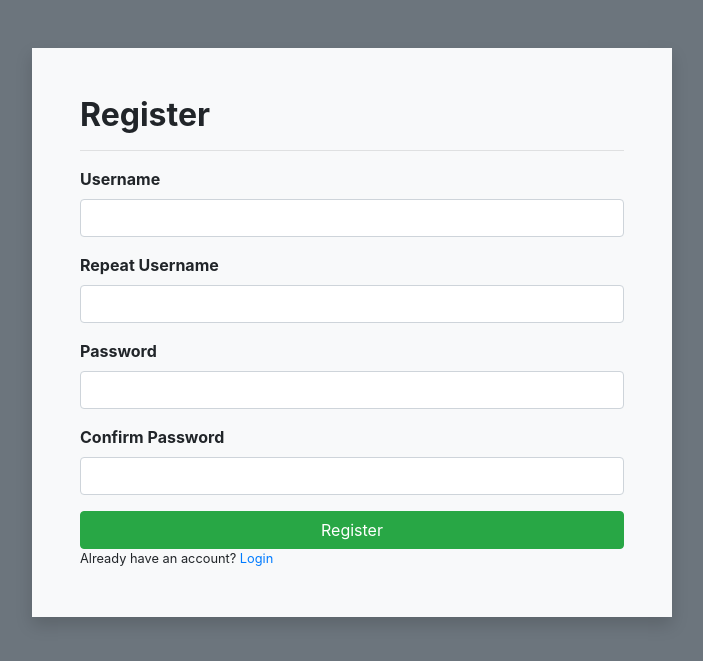
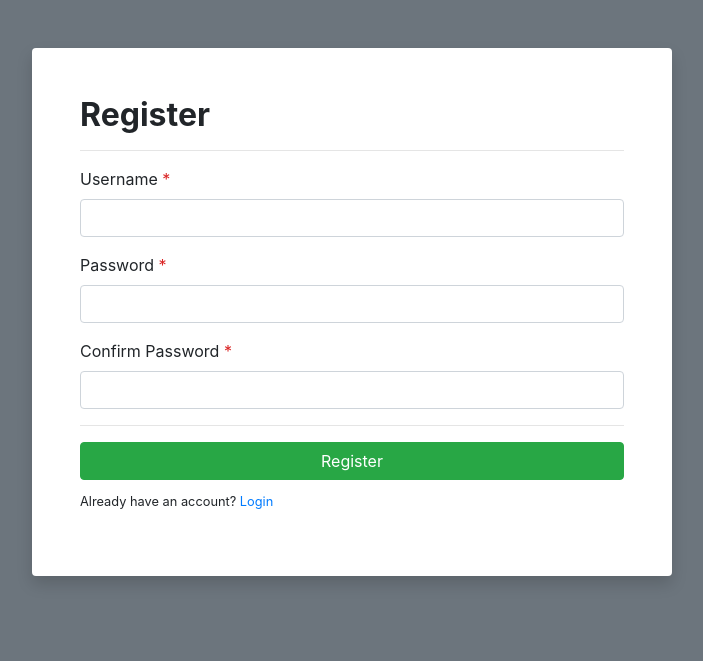
Before and after one commit to EuphoriaForever/php-1, a PHP site: page /register.php in a window 1280 px wide. Shown: the part 56-717 px from the top of the page, without its empty margins (288-991 px from the left). Run offline with PHP 8.4, Linux system fonts and the light colour scheme; data comes from the database, SQL or seed files in the repository.

Commit message:
revamp register page

```diff
--- a/register.php
+++ b/register.php
@@ -3,214 +3,120 @@
 <head>
   <meta charset="UTF-8">
   <meta name="viewport" content="width=device-width, initial-scale=1.0">
-  <title>Register</title>
   <link href="https://stackpath.bootstrapcdn.com/font-awesome/4.7.0/css/font-awesome.min.css" rel="stylesheet" integrity="sha384-wvfXpqpZZVQGK6TAh5PVlGOfQNHSoD2xbE+QkPxCAFlNEevoEH3Sl0sibVcOQVnN" crossorigin="anonymous">
   <link rel="stylesheet" href="./styles/bootstrap.min.css">
   <link rel="stylesheet" href="https://stackpath.bootstrapcdn.com/bootstrap/4.4.1/css/bootstrap.min.css" integrity="sha384-Vkoo8x4CGsO3+Hhxv8T/Q5PaXtkKtu6ug5TOeNV6gBiFeWPGFN9MuhOf23Q9Ifjh" crossorigin="anonymous">
-
+  <link rel="stylesheet" href="./styles/chess.css">
+  <title>Register</title>
 </head>
 <body class="bg-secondary">
   <?php
-
-    session_start(); #start session in each form validation page so that we can all access the super global var $_SESSION
-
+    # start session, connect to database, and print navbar
+    session_start();
+    include "connectDB.php";
     include "./includes/navIntro.php";
 
-
-
-      if(!isset($_SESSION['users'])) { # check if this is your first user account, if it is--create the users array
-        $_SESSION['users'] = array();
-
-        #since my login validation is gonna rely on $_SESSION, i will have to get the admin account from the database and store it onto a $_SESSION
-        $conn = new mysqli("localhost","root","","im2");
-
-        if($conn->connect_error){
-          die("Connection failed: " . $conn->connect_error);
+    if(!isset($_SESSION['regErr'])) {
+      $_SESSION['regErr'] = array();
     }
 
-        $sql = "SELECT * from users WHERE type='user' ";
-        $result = $conn->query($sql);
-        if($result->num_rows > 0 ){
-          $row = $result->fetch_assoc();
-
-            #here I am creating an associative array, which we'll also make for future accounts
-            $_SESSION['users'][$row['username']] =  array('id'=>$row['user_id'],'password' => $row['password'], 'type' => $row['type'], 'name' => $row['username']);
-            mysqli_close($conn);
-          }
+    # usable functions
+    function checkErr($err) {
+      return in_array($err, $_SESSION['regErr']);
     }
 
 
+    if(isset($_POST['register'])) {
+      $username = $_POST['username'];
+      $pass = $_POST['password'];
+      $confirm = $_POST['confirm'];
 
-
-    if(isset($_SESSION['Succeed'])) { # if there is already a detected login session, redirect to welcome page
-      header("Location: welcome.php");
+      if(strlen($username) < 4) {
+        $_SESSION['regErr']['username'] = 'Username must be at least 4 characters long.';
       }
 
-    if(isset($_SESSION['err']) && $_SESSION['err'] == "no_account") { # this error was set in login.php || if you tried to login with an email that is not linked to any account, it will flag an alert on your screen and then delete the error so it does not keep repeating
-      error("That account does not exist! Please make a new account below.");
-      unset($_SESSION['err']);
+      $findUsername = $conn->query("SELECT * FROM users WHERE username = '$username'");
+
+      if($findUsername->num_rows > 0) {
+        $_SESSION['regErr']['username'] = 'That username is already taken.';
       }
 
-    //THE FOLLOWING BLOCKS OF CODES ARE SOLELY FOR $_POST['register], it's a lot but it's to make sure it's aight.
-
-    if(isset($_POST['register'])) { #if you hit the register button
-      $_SESSION['registration_errors'] = array(); #create a session array that will hold all the errors you've encountered so far
-                  #this will be useful when we have to flag our errors on the form. bec we'll be using in_array() function
-
-      $username = $_POST['username'];
-      $password = $_POST['password'];
-      $type = $_POST['TYPE'];
-
-    //   # check if email is valid
-    //   if(!filter_var($_POST['email'], FILTER_VALIDATE_EMAIL)) {
-    //     addErr('email'); #addErr() is a function I made to store which variables have an error in.  naa rani siyas ubos
-    //   }
-
-      # check if username is 5+ characters but also not more than 10
-      if(strlen($_POST['username']) < 5 || strlen($_POST['username']>10)) {
-        addErr('username');
+      if(strlen($pass) < 8 || strlen($pass) > 12) {
+        $_SESSION['regErr']['password'] = 'Password must be 8 - 12 characters long.';
       }
 
-      # check if username match
-      if($_POST['username'] != $_POST['repeatUsername']) {
-        addErr('repeatUsername');
+      if(strcmp($pass, $confirm) !== 0) {
+        $_SESSION['regErr']['confirm'] = 'Passwords do not match.';
       }
 
-      # check if password is 8+ characters
-      if(strlen($_POST['password']) < 8) {
-        addErr('password');
+      if(empty($_SESSION['regErr'])) {
+        $register = "INSERT INTO users(username,password,type) VALUES('$username','$pass','user')";
+
+        if($conn->query($register) === TRUE) {
+          addAlert("Account successfully made! Please login below.", "success");
+          header("Location: login.php");
+        } else {
+          addAlert("Something went wrong!<br>".$conn->error, "danger");
+        }
+      }
+    } else {
+      $_SESSION['regErr'] = array();
     }
 
-      # check if passwords match
-      if($_POST['password'] != $_POST['repeatPass']) {
-        addErr('repeatPass');
-      }
-
-      if(count($_SESSION['registration_errors']) == 0) { #if you did not encounter any errors, delete error array
-        unset($_SESSION['registration_errors']);
-
-        if(!isset($_SESSION['users'])) { # check if this is your first user account, if it is--create the users array
-          $_SESSION['users'] = array();
-        }
-
-
-        if(isset($_SESSION['users'][$_POST['username']])) { # if all inputs are valid BUT that email is already in use, flag an alert
-          error("That username is already in use! Please use another username or <a href='./login.php'>login</a> into your account.");
-
-        } else { # if all inputs are valid, save all information as key-value pairs (associative array) using the email as your key
-                  $conn = new mysqli("localhost","root","","im2");
-
-                   if($conn->connect_error){
-                     die("Connection failed: ".$conn->connect_error);
-                    }//end of checking for connection error
-
-
-                        $sql ="INSERT INTO users (user_id,username,password,type) VALUES ('','$username','$password','$type')";
-                        if($conn->query($sql)===TRUE){
-                             $_SESSION['users'][$_POST['username']] =  array('password' =>$password, 'type' =>$type,'name'=>$username);
-                             $_SESSION['newAccount'] = true; # quick session variable just to create a success flag in login.php page to alert you that your account was made succesfully when it redirects
-                            header("Location: login.php");
-                            mysqli_close($conn);
-
-                        }//end For Inserting to users
-
-        }//end for else
-
-    }//end of IF no errors
-
-
-
-    } else { # else, if you simply loaded the page and didn't do a form submission, unset any underlying registration errors--so that they're not constantly flagging every refresh/load
-      unset($_SESSION['registration_errors']);
-    }//END OF CONDITIONS FOR REGISTERING
-
-
-    //THESE ARE NOW THE FUNCTIONS THAT HAVE BEEN UTILIZED ABOVE AND ON THE FORMS
-
-    function checkErr($err) { # checker function so I don't have to type all of this repeatedly
-      return !empty($_SESSION['registration_errors']) && in_array($err, $_SESSION['registration_errors']);
-    }
-
-    function feedback($content) { # echo invalid feedback so I don't have to retype
-      echo "<div class='invalid-feedback'>".$content."</div>";
-    }
-
-    function addErr($err) { # add error, no retype
-      array_push($_SESSION['registration_errors'], $err);
-    }
-    function error($content) { # NO RETYPE FLAG ALERT
-      echo "<div class='alert alert-danger w-50 mx-auto my-4'>".$content."</div>";
-    }
-
-    // if(isset($_GET['destory'])){
-    //   session_destroy();
-    // }
+    displayAlert();
   ?>
 
-  <div class="container w-50 position-relative mx-auto p-5 my-5 bg-light shadow">
+  <div class="container bg-white w-50 mx-auto p-5 my-5 shadow rounded">
     <h2 class="font-weight-bold">Register</h2>
     <hr>
-
-    <!--
-      * create registration form
-      * I have php checkers per input to note when I should flag an error or not
-      * I also have a feedback printer so they are prompted as to why their input was considered invalid
-      * in an ideal world, I would've taken the time to reinstate the value in each input if you had an error
-    -->
-
-      <form action="<?php echo $_SERVER['PHP_SELF'] ?>" method="POST" class="d-flex flex-column justify-content-center">
+    <form action="<?php echo $_SERVER['PHP_SELF']; ?>" method="post">
       <div class="form-group">
-          <label for="username" class="font-weight-bold">Username</label>
-          <input type="text" name="username" id="username" class="form-control <?php if(checkErr('username')) echo "is-invalid"; ?>" required="required">
-          <?php
-          if(checkErr('username')) {
-            feedback("Your first name must be between 5 - 10 characters long!");
-          }
-          ?>
+        <label for="username" class="required">Username</label>
+        <input type="text" name="username" id="username"
+        class="form-control <?php if(checkErr('username')) { echo 'is-invalid';} ?>"
+        required>
+        <?php if(checkErr('username')) { ?>
+          <div class="invalid-feedback">
+            <?php echo $_SESSION['regErr']['username']; ?>
+          </div>
+        <?php } ?>
       </div>
 
       <div class="form-group">
-          <label for="repeatUsername" class="font-weight-bold">Repeat Username</label>
-          <input type="text" name="repeatUsername" id="repeatUsername" class="form-control <?php if(checkErr('repeatUsername')) echo "is-invalid"; ?>" required="required">
-          <?php
-          if(checkErr('repeatUsername')) {
-            feedback("This does not match with previously entered username!");
-          }
-          ?>
+        <label for="password" class="required">Password</label>
+        <input type="password" name="password" id="password"
+        class="form-control <?php if(checkErr('password')) { echo 'is-invalid'; } ?>"
+        required>
+        <?php if(checkErr('password')) { ?>
+          <div class="invalid-feedback">
+            <?php echo $_SESSION['regErr']['password']; ?>
+          </div>
+        <?php } ?>
       </div>
 
       <div class="form-group">
-          <label for="password" class="font-weight-bold">Password</label>
-          <input type="password" name="password" id="password" class="form-control <?php if(checkErr('password')) echo "is-invalid"; ?>" required>
-          <?php
-          if(checkErr('password')) {
-            feedback("Password must be at least 8 characters long!");
-          }
-          ?>
+        <label for="confirm" class="required">Confirm Password</label>
+        <input type="password" name="confirm" id="confirm"
+        class="form-control <?php if(checkErr('confirm')) { echo 'is-invalid'; } ?>"
+        required>
+        <?php if(checkErr('confirm')) { ?>
+          <div class="invalid-feedback">
+            <?php echo $_SESSION['regErr']['confirm']; ?>
           </div>
-
+        <?php } ?>
+      </div>
+      <hr>
       <div class="form-group">
-          <label for="repeatPass" class="font-weight-bold">Confirm Password</label>
-          <input type="password" name="repeatPass" id="repeatPass" class="form-control <?php if(checkErr('repeatPass')) echo "is-invalid"; ?>" required="required">
-          <?php
-          if(checkErr('repeatPass')) {
-            feedback("Passwords do not match!");
-          }
-          ?>
+          <button name="register" type="submit" class="btn btn-success w-100 mb-2">Register</button>
+          <small>Already have an account? <a href="login.php">Login</a></small>
       </div>
-
-        <input type="hidden" name="TYPE" id="TYPE" value='user' class="form-control" required="required">
-
-        <button type="submit" name="register" class="btn btn-success">Register</button>
-        <small>Already have an account? <a href="./login.php">Login</a></small>
     </form>
   </div>
 
-  <script src="./scripts/bootstrap.min.js"></script>
   <!-- jQuery first, then Popper.js, then Bootstrap JS -->
   <script src="https://code.jquery.com/jquery-3.4.1.slim.min.js" integrity="sha384-J6qa4849blE2+poT4WnyKhv5vZF5SrPo0iEjwBvKU7imGFAV0wwj1yYfoRSJoZ+n" crossorigin="anonymous"></script>
     <script src="https://cdn.jsdelivr.net/npm/popper.js@1.16.0/dist/umd/popper.min.js" integrity="sha384-Q6E9RHvbIyZFJoft+2mJbHaEWldlvI9IOYy5n3zV9zzTtmI3UksdQRVvoxMfooAo" crossorigin="anonymous"></script>
+    <script src="./scripts/bootstrap.min.js"></script>
     <script src="https://stackpath.bootstrapcdn.com/bootstrap/4.4.1/js/bootstrap.min.js" integrity="sha384-wfSDF2E50Y2D1uUdj0O3uMBJnjuUD4Ih7YwaYd1iqfktj0Uod8GCExl3Og8ifwB6" crossorigin="anonymous"></script>
-
 </body>
 </html>
```
Lines whose indentation alone changed are shown as unchanged.
